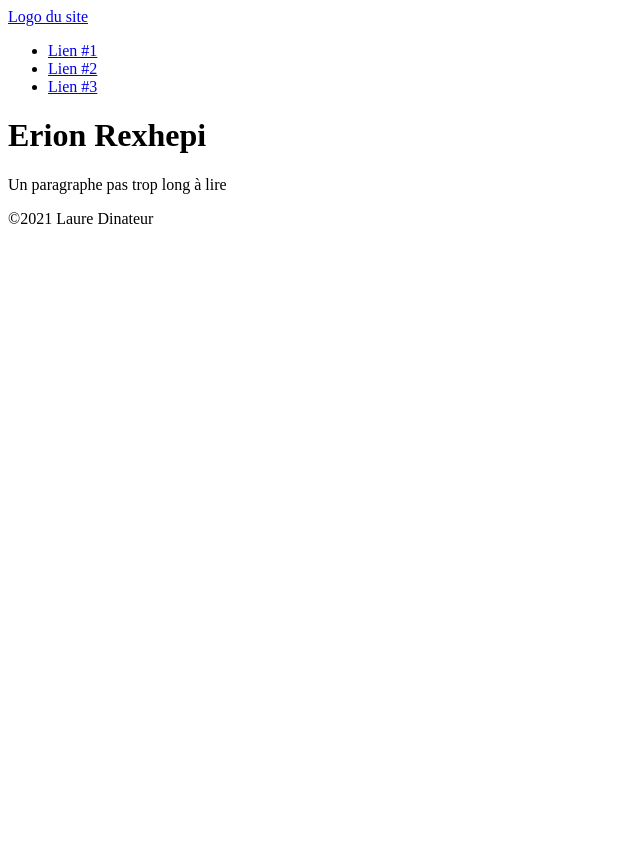
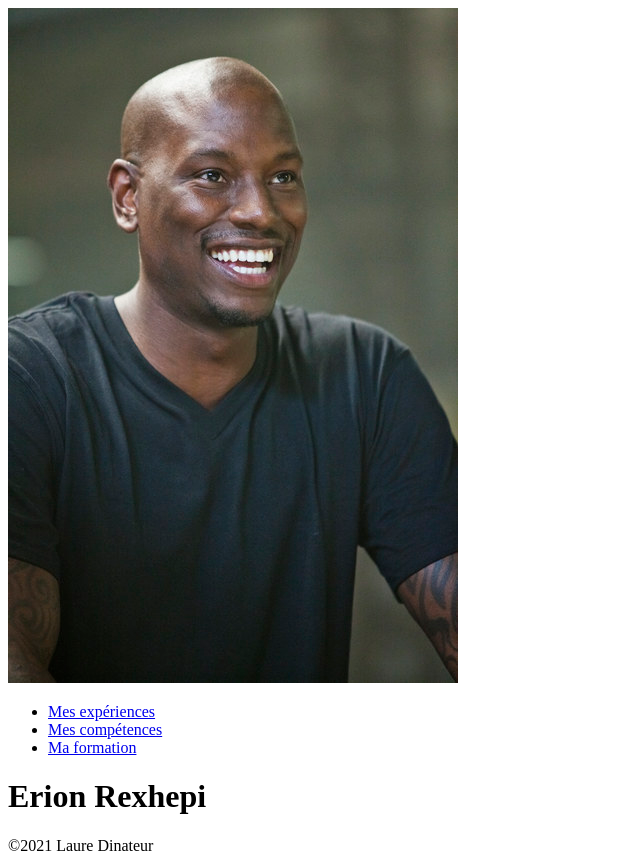
Before and after one commit to divtec-cejef/cv-01-html-ErionRexhepi13, a plain HTML site: page index.html in a window 1280 px wide. Shown: the whole page, without its empty margins (0-640 px from the left). Before the commit the page ends 800 px from the top, so only its background shows below. Drawn offline with Linux system fonts and the light colour scheme.

Commit message:
ajout image

```diff
--- a/index.html
+++ b/index.html
@@ -19,25 +19,21 @@
 </head>
 <body>
 <header>
-    <a href="#" class="logo">Logo du site</a>
+    <img src="img/roman_Pearce.jpg" height="675" width="450" alt = "la Photo de pwwwoofile">
 
     <nav>
         <ul class="menu">
-            <li>
-                <a href="#">Lien #1</a>
-            </li>
-            <li>
-                <a href="#">Lien #2</a>
-            </li>
-            <li>
-                <a href="#">Lien #3</a>
-            </li>
+            <li><a href="#">Mes expériences</a></li>
+            <li><a href="#">Mes compétences</a></li>
+            <li><a href="#">Ma formation</a></li>
         </ul>
     </nav>
+
 </header>
 <main>
     <h1>Erion Rexhepi</h1>
-    <p>Un paragraphe pas trop long à lire</p>
+
+
 </main>
 <footer>
     &copy;2021 Laure Dinateur
```
Also changed, not shown: img/roman_Pearce.jpg (added).
